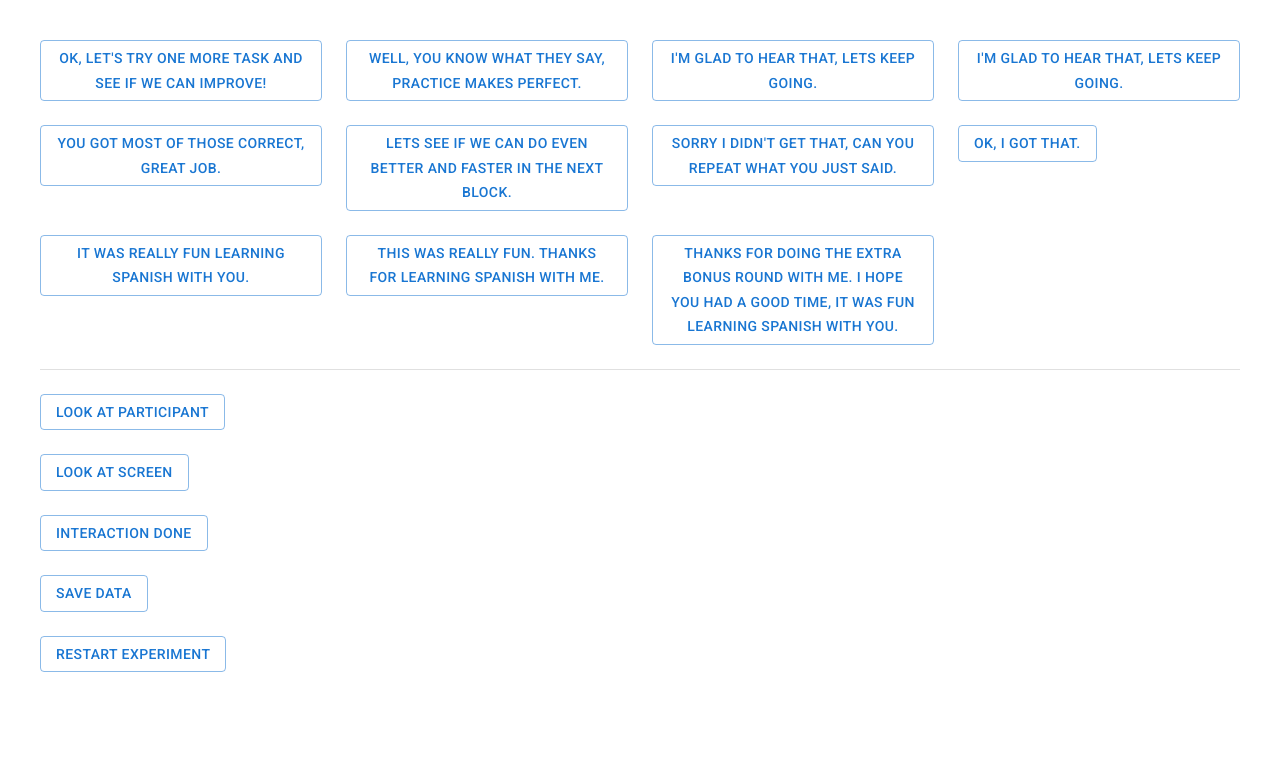
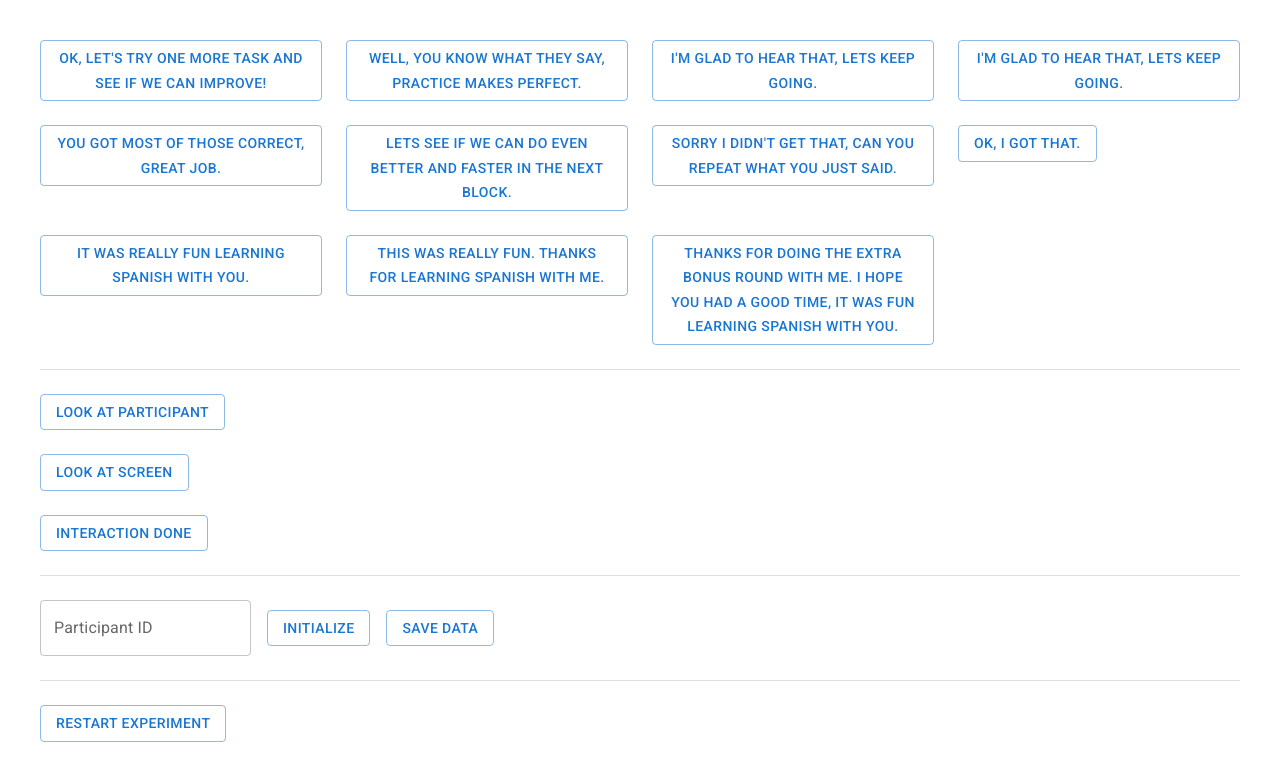
Before and after one commit to NaoPepper4hri/speech-learning, a React (Create React App) app in the folder client/: page /control in a window 1280 px wide. Shown: the top 780 px of the page. Built offline with nearby package versions, Linux system fonts and the light colour scheme.

Commit message:
Moved participant setup and initialization to control page.

```diff
--- a/client/src/App.js
+++ b/client/src/App.js
@@ -8,9 +8,9 @@ import {
   ImageButtonQuestion,
   MatchPairsQuestion,
   Navigator,
-  ParticipantInfoPage,
   PepperInteractionPage,
   SortWordsQuestion,
+  StartPage,
   VocabularyQuestion,
 } from "./components";
 import {
@@ -60,7 +60,7 @@ const loadNewBlocks = () => {
   fisherYatesShuffle(block5);
 
   const blocks = [
-    { ty: "ParticipantInfo" },
+    { ty: "Start" },
     // Block 1
     {
       ty: "PepperResponse",
@@ -263,8 +263,8 @@ class App extends React.Component {
           current={current}
           layout={layout.map((q, index) => {
             switch (q.ty) {
-              case "ParticipantInfo":
-                return <ParticipantInfoPage key={index} />;
+              case "Start":
+                return <StartPage key={index} />;
               case "EndExercise":
                 return <EndExercisePage />;
               case "PepperResponse":
--- a/client/src/PepperControl.js
+++ b/client/src/PepperControl.js
@@ -6,9 +6,11 @@ import {
   DialogContentText,
   Divider,
   Grid,
+  TextField,
 } from "@mui/material";
 import React from "react";
 import {
+  initialize,
   setConversationDone,
   requestPepperText,
   requestPepperLookAtParticipant,
@@ -34,9 +36,11 @@ const actions = [
 class PepperControl extends React.Component {
   state = {
     dialogOpen: false,
+    participantId: "",
   };
 
   render() {
+    const { id } = this.state;
     return (
       <Grid container padding={5} spacing={3}>
         {actions.map((a) => (
@@ -76,11 +80,43 @@ class PepperControl extends React.Component {
           </Button>
         </Grid>
         <Grid item xs={12}>
-          <Button variant="outlined" onClick={() => saveData()}>
-            Save data
-          </Button>
+          <Divider />
         </Grid>
-        <Divider />
+        <Grid
+          container
+          item
+          spacing={2}
+          direction="row"
+          justifyContent="flex-start"
+          alignItems="center"
+        >
+          <Grid item>
+            <TextField
+              label="Participant ID"
+              variant="outlined"
+              value={id}
+              onChange={(event) => this.setState({ id: event.target.value })}
+            />
+          </Grid>
+          <Grid item>
+            <Button
+              variant="outlined"
+              onClick={() => {
+                initialize({ id: id, date: new Date().toLocaleString() });
+              }}
+            >
+              Initialize
+            </Button>
+          </Grid>
+          <Grid item>
+            <Button variant="outlined" onClick={() => saveData()}>
+              Save data
+            </Button>
+          </Grid>
+        </Grid>
+        <Grid item xs={12}>
+          <Divider />
+        </Grid>
         <Grid item xs={12}>
           <Button
             variant="outlined"
--- /dev/null
+++ b/client/src/components/StartPage.js
@@ -0,0 +1,43 @@
+import React from "react";
+import { Box, Fab, Grid, Typography } from "@mui/material";
+import { KeyboardArrowRightRounded } from "@mui/icons-material";
+import { initialize } from "../utils";
+
+class StartPage extends React.Component {
+  render() {
+    const { handleNext } = this.props;
+
+    return (
+      <React.Fragment>
+        <Box m={5}>
+          <Grid container direction="column" spacing={2}>
+            <Grid item>
+              <Box height="20px" />
+              <Typography>Press Start when you are ready</Typography>
+            </Grid>
+          </Grid>
+        </Box>
+        <Fab
+          variant="extended"
+          sx={{
+            margin: 0,
+            top: "auto",
+            right: 20,
+            bottom: 40,
+            left: "auto",
+            position: "fixed",
+          }}
+          onClick={() => {
+            initialize(this.state);
+            handleNext();
+          }}
+        >
+          Start
+          <KeyboardArrowRightRounded />
+        </Fab>
+      </React.Fragment>
+    );
+  }
+}
+
+export default StartPage;
--- a/client/src/components/index.js
+++ b/client/src/components/index.js
@@ -6,6 +6,7 @@ import Navigator from "./Navigation";
 import ParticipantInfoPage from "./ParticipantInfoPage";
 import PepperInteractionPage from "./PepperInteractionPage";
 import SortWordsQuestion from "./SortWordsQuestion";
+import StartPage from "./StartPage";
 import VocabularyQuestion from "./VocabularyQuestion";
 
 export {
@@ -17,5 +18,6 @@ export {
   ParticipantInfoPage,
   PepperInteractionPage,
   SortWordsQuestion,
+  StartPage,
   VocabularyQuestion,
 };
```
